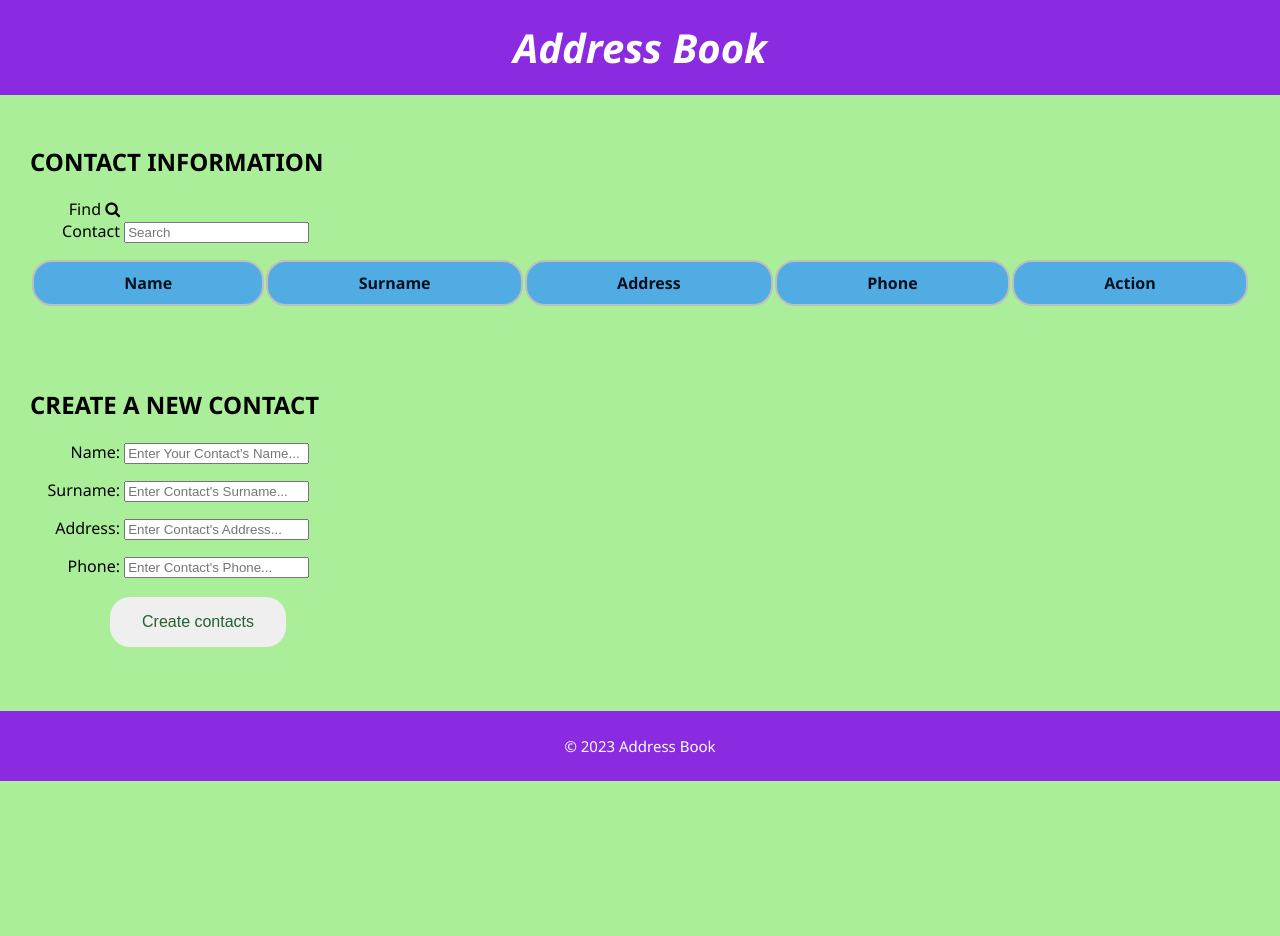
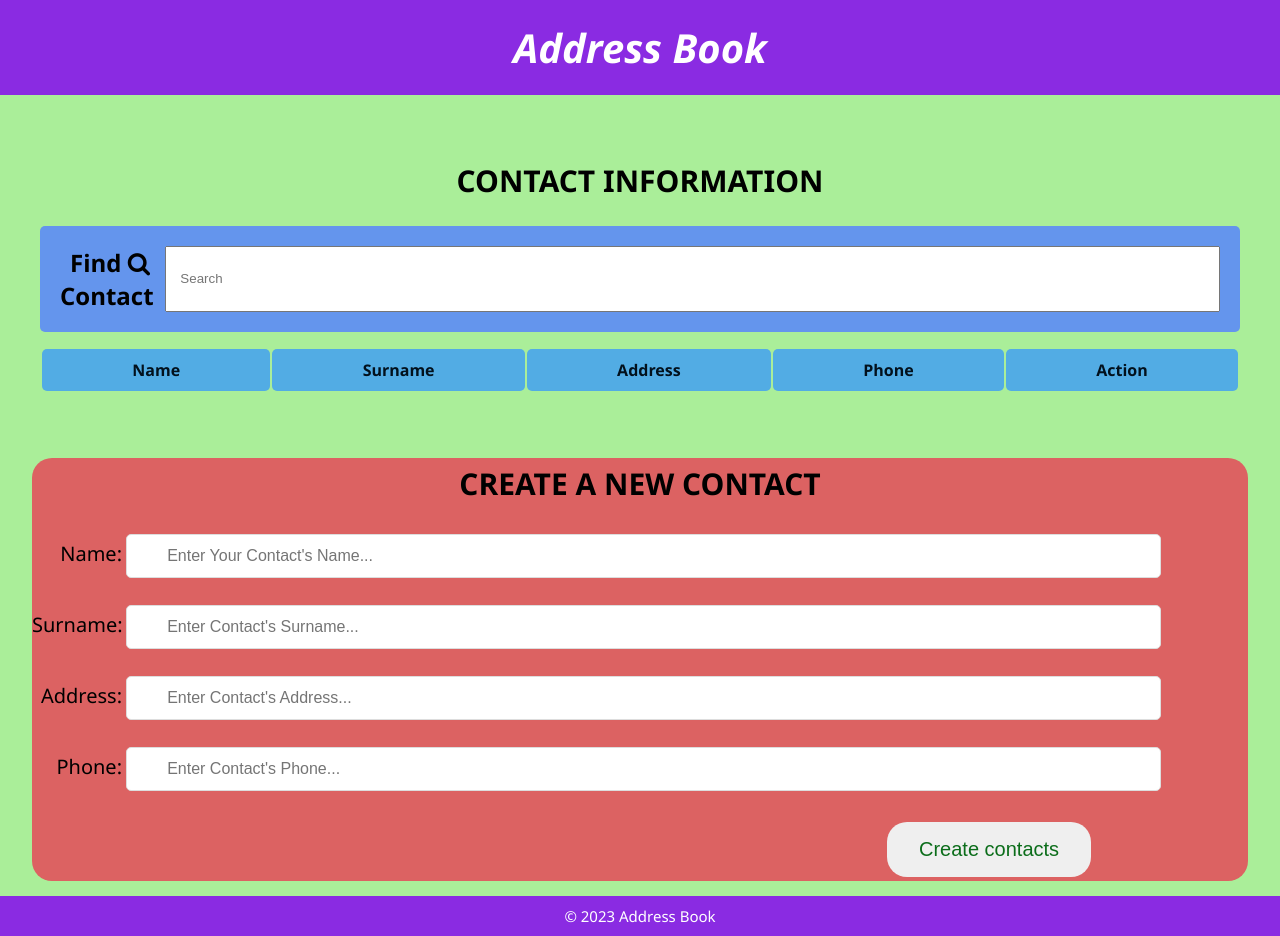
Before and after one commit to saimonsiddique/simple-address-book, a plain HTML site: page index.html in a window 1280 px wide. Before the commit the page ends 800 px from the top, so only its background shows below. Drawn offline with Linux system fonts and the light colour scheme.

Commit message:
Updated CSS file

```diff
--- a/style/addressbook.css
+++ b/style/addressbook.css
@@ -1,3 +1,5 @@
+/* https://www.w3schools.com/css/default.asp */
+
 body {
     font-family: 'Segoe UI', Tahoma, Geneva, Verdana, sans-serif;
     margin: 0px auto;
@@ -18,51 +20,81 @@ body {
 
 .contacts {
     padding: auto;
+    text-align: center;
+    font-size: 30px;
+    color: black;
+    font-weight: bolder;
 }
 
-.searchBar {
-    margin: auto;
-    width: 70%;
-    padding: 10px 10px;
-    align-content: center;
-    align-items: center;
+.newContacts {
+    padding: 5px;
+    text-align: center;
+    font-size: 30px;
+    color: black;
+    font-weight: bolder;
 }
+
+#search {
+    display: flex;
+    padding: 20px;
+    background-color: cornflowerblue;
+    border-radius: 5px;
+}
+
+#searchInput {
+    display: inherit;
+    width: 100%;
+    padding: 1em 1em;
+}
+
+#search label {
+    font-size: 24px;
+    font-weight: bold;
+    margin-right: 15px;
+}
+
 
 th {
     color: rgb(2, 17, 29);
-    width: 10%;
+    width: 5%;
     align-content: center;
     background-color: rgb(82, 172, 228);
-    border: 2px solid rgb(190, 190, 190);
+    border: none;
     padding: 10px 50px;
-    border-radius: 20px;
+    border-radius: 5px;
 }
 
 td {
-    border: 1px solid rgb(136, 169, 231);
-    padding: 0px 10px;
+    background-color: rgb(111, 202, 202);
+    font-weight: bold;
+    padding: 2px 10px;
 }
 
-#new-contact,
+
 #contact-display {
-    padding: 30px;
+    display: inherit;
+    padding: 40px;
 }
 
-#new-contact {
-    background: rgb(170, 238, 153);
+.new-contact-info {
+    padding: auto;
+    width: 95%;
+    margin: auto;
+    background: rgb(220, 98, 98);
+    border-radius: 20px;
 }
 
 .addbutton {
     border: none;
     border-radius: 20px;
-    color: rgb(36, 97, 45);
+    color: rgb(11, 109, 26);
     padding: 16px 32px;
     text-align: center;
     text-decoration: none;
     display: inline-block;
-    font-size: 16px;
+    font-size: 20px;
     margin: 4px 2px;
-    margin-left: 80px;
+    margin-left: 855px;
     transition-duration: 0.4s;
     cursor: pointer;
 }
@@ -79,10 +111,63 @@ div {
 label {
     display: inline-block;
     width: 90px;
+    font-size: 20px;
     text-align: right;
 }
 
-footer {
+/* https://www.w3schools.com/howto/howto_js_filter_lists.asp */
+
+#person-name {
+    display: inline-block;
+    width: 80%;
+    font-size: 16px;
+    padding: 12px 20px 12px 40px;
+    border: 1px solid #ddd;
+    border-radius: 5px;
+    margin-bottom: 12px;
+}
+
+#surname {
+    display: inline-block;
+    width: 80%;
+    font-size: 16px;
+    padding: 12px 20px 12px 40px;
+    border: 1px solid #ddd;
+    border-radius: 5px;
+    margin-bottom: 12px;
+}
+
+#address {
+    display: inline-block;
+    width: 80%;
+    font-size: 16px;
+    padding: 12px 20px 12px 40px;
+    border: 1px solid #ddd;
+    border-radius: 5px;
+    margin-bottom: 12px;
+}
+
+#phone {
+    display: inline-block;
+    width: 80%;
+    font-size: 16px;
+    padding: 12px 20px 12px 40px;
+    border: 1px solid #ddd;
+    border-radius: 5px;
+    margin-bottom: 12px;
+}
+
+#email {
+    display: inline-block;
+    width: 80%;
+    font-size: 16px;
+    padding: 12px 20px 12px 40px;
+    border: 1px solid #ddd;
+    border-radius: 5px;
+    margin-bottom: 12px;
+}
+
+.footer {
     text-align: center;
     font-size: 15px;
     background-color: blueviolet;
```
